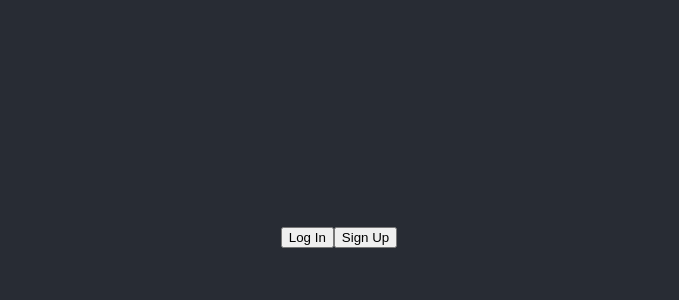
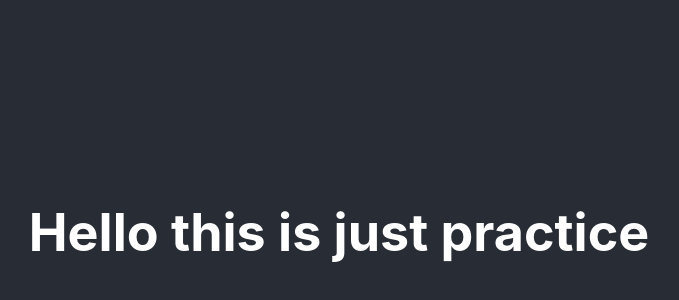
Before and after one commit to sofversoza/phase2-project, a React (Create React App) app: page / in a window 1280 px wide. Shown: the part 168-468 px from the top of the page, without its empty margins (301-980 px from the left). Built offline with nearby package versions, Linux system fonts and the light colour scheme.

Commit message:
testing out branches

```diff
--- a/src/App.js
+++ b/src/App.js
@@ -1,12 +1,12 @@
 import logo from './logo.svg';
 import './App.css';
-import LandingPage from './components/LandingPage'
+
 
 function App() {
   return (
     <div className="App">
       <header className="App-header">
-       <LandingPage />
+       <h1>Hello this is just practice</h1>
       </header>
     </div>
   );
```
